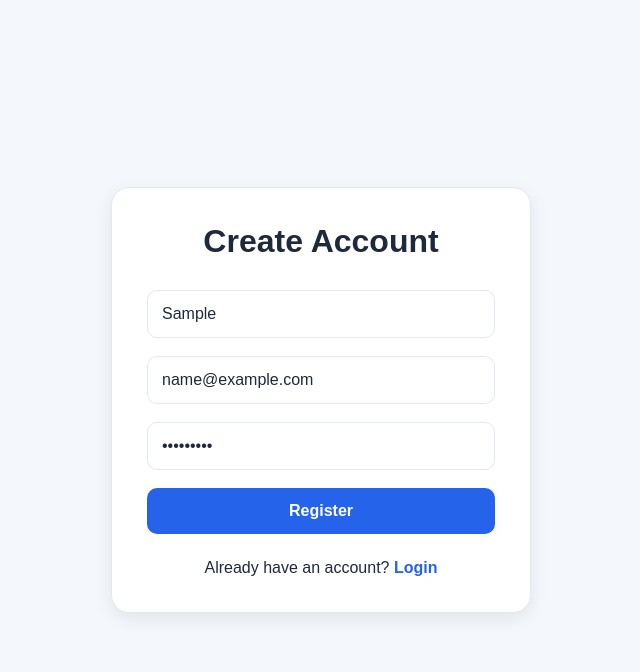
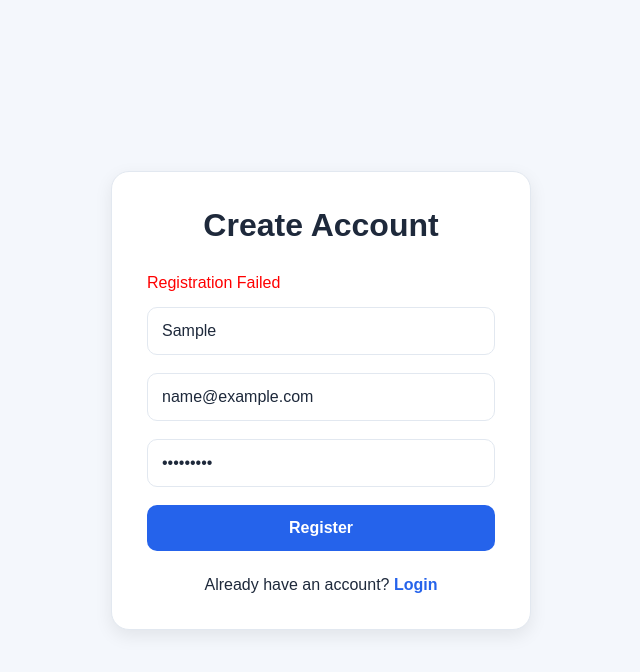
Before and after one commit to Dharni-Mayekar/Spendwise_Expense_Tracker, a React (Vite) app in the folder client/: page /register in a window 1280 px wide. Both pictures are taken after typing "Sample", "name@example.com", "Sample123" into the empty fields and a click on the button "Register". Shown: the top 672 px of the page, without its empty margins (319-959 px from the left). Built offline with nearby package versions, Linux system fonts and the light colour scheme; no server answers.

Commit message:
Fix: Add form validation and error handling to Register

```diff
--- a/client/src/pages/Register.jsx
+++ b/client/src/pages/Register.jsx
@@ -13,15 +13,29 @@ email:  "",
 password: "",
 });
 
+const [error, setError] = useState("");
+
 const handleChange = (e) => {
 setFormData({
 ...formData,
 [e.target.name]: e.target.value,
 });
+setError("");
 };
 
 const handleSubmit = async (e) => {
 e.preventDefault();
+
+// Validation
+if (!formData.name || !formData.email || !formData.password) {
+  setError("All fields are required");
+  return;
+}
+
+if (formData.password.length < 6) {
+  setError("Password must be at least 6 characters");
+  return;
+}
 
 try {
 const res = await API.post(
@@ -47,7 +61,7 @@ navigate("/");
 }
 catch (error) {
 console.log(error);
-alert("Registration Failed");
+setError(error.response?.data?.message || "Registration Failed");
 }
 };
 
@@ -58,11 +72,14 @@ return (
         Create Account
       </h1>
 
+{error && <div style={{color: "red", marginBottom: "15px"}}>{error}</div>}
+
 <form className="auth-form" onSubmit={handleSubmit}>
         <input className="auth-input"
           type="text"
           name="name"
           placeholder="Full Name"
+          value={formData.name}
           onChange={handleChange}
 
         />
@@ -71,6 +88,7 @@ return (
           type="email"
           name="email"
           placeholder="Email"
+          value={formData.email}
           onChange={handleChange}
 
         />
@@ -79,6 +97,7 @@ return (
           type="password"
           name="password"
           placeholder="Password"
+          value={formData.password}
           onChange={handleChange}
 
         />
```
